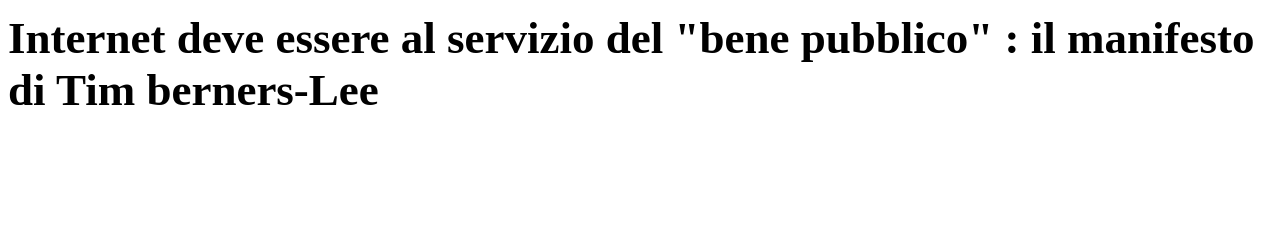
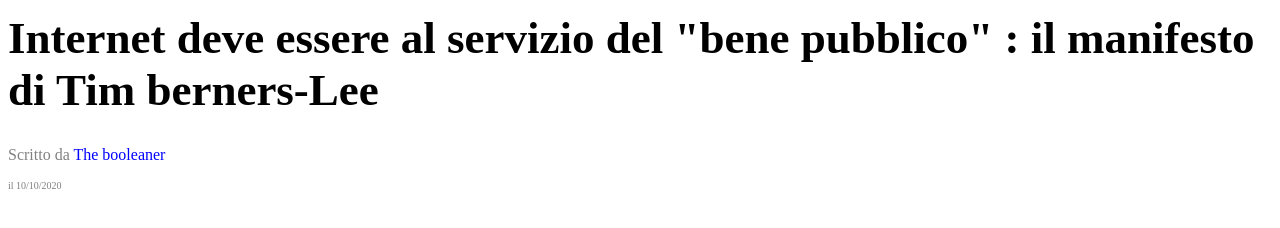
Before and after one commit to DanieleGattuso/html-css-booleaner, a plain HTML site: page index.html in a window 1280 px wide. Shown: the part 130-358 px from the top of the page. Drawn offline with Linux system fonts and the light colour scheme.

Commit message:
create text

```diff
--- a/css/style.css
+++ b/css/style.css
@@ -12,6 +12,12 @@
     height: 100px;
 
 }
+
 h1 {
     font-size: 45px;
 }
+
+#p2_testo {
+    font-size: 10px;
+    color: gray;
+}
--- a/index.html
+++ b/index.html
@@ -35,7 +35,18 @@
 <!-- contenuto principale -->
 
     <main>
+
         <h1>Internet deve essere al servizio del "bene pubblico" : il manifesto di Tim berners-Lee</h1>
+
+        <div>
+
+            <p ><span style="color: gray;">Scritto da</span> <span style="color: blue;">The booleaner</span> </p>
+            <p id="p2_testo">il 10/10/2020</p>
+
+
+        </div>
+
+
 
 
     </main>
```
